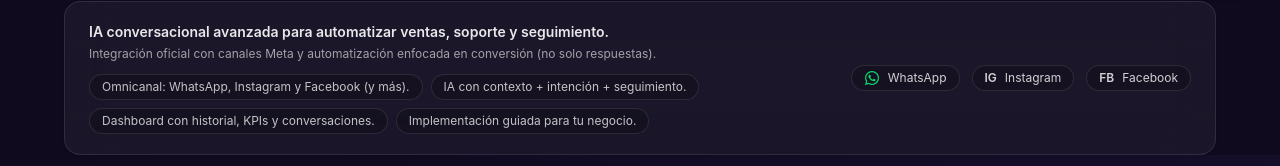
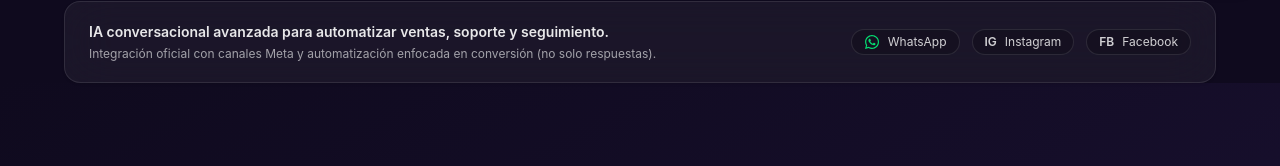
Before and after one commit to lrz80/chatbot-saas-v2, a Next.js app in the folder chatbot-dashboard/: page / in a window 1280 px wide. Shown: the part 823-989 px from the top of the page. Built offline with nearby package versions, Linux system fonts and the light colour scheme.

Commit message:
📂 forzar inclusion de uploads

```diff
--- a/chatbot-dashboard/src/app/page.tsx
+++ b/chatbot-dashboard/src/app/page.tsx
@@ -75,16 +75,6 @@ const capabilities = [
 ];
 
 /** =========================
- *  TRUST bullets (microcopy)
- *  ========================= */
-const trustBullets = [
-  "Omnicanal: WhatsApp, Instagram y Facebook (y más).",
-  "IA con contexto + intención + seguimiento.",
-  "Dashboard con historial, KPIs y conversaciones.",
-  "Implementación guiada para tu negocio.",
-];
-
-/** =========================
  *  Comparison table
  *  ========================= */
 const comparisonRows = [
@@ -94,7 +84,6 @@ const comparisonRows = [
   { feature: "Follow-up automático", aamy: true, manychat: true, respond: "Depende", tidio: false },
   { feature: "Agendamiento con Google Calendar", aamy: true, manychat: false, respond: false, tidio: false },
   { feature: "Meta Pixel + CAPI desde chat", aamy: true, manychat: "Depende", respond: "Depende", tidio: false },
-  { feature: "Voz IA + emociones (opcional)", aamy: true, manychat: false, respond: false, tidio: false },
 ];
 
 export default function LandingPage() {
@@ -144,6 +133,8 @@ export default function LandingPage() {
       <section className="px-4 sm:px-6 md:px-8 mt-6">
         <div className="max-w-6xl mx-auto">
           <div className="flex flex-col lg:flex-row items-center justify-between gap-5 bg-white/5 border border-white/10 backdrop-blur-xl rounded-2xl px-6 py-5 shadow-sm">
+
+            {/* Texto principal */}
             <div className="text-center lg:text-left">
               <p className="text-sm text-white/90 font-semibold">
                 IA conversacional avanzada para automatizar ventas, soporte y seguimiento.
@@ -151,19 +142,9 @@ export default function LandingPage() {
               <p className="text-xs text-white/60 mt-1">
                 Integración oficial con canales Meta y automatización enfocada en conversión (no solo respuestas).
               </p>
-
-              <div className="mt-3 flex flex-wrap gap-2 justify-center lg:justify-start">
-                {trustBullets.map((t, idx) => (
-                  <span
-                    key={idx}
-                    className="text-xs text-white/75 bg-black/20 border border-white/10 rounded-full px-3 py-1"
-                  >
-                    {t}
-                  </span>
-                ))}
-              </div>
             </div>
 
+            {/* Pills de canales */}
             <div className="flex items-center gap-3">
               <ChannelPill label="WhatsApp" variant="wa" />
               <ChannelPill label="Instagram" variant="ig" />
@@ -242,7 +223,7 @@ export default function LandingPage() {
             </div>
 
             <div className="mt-6 flex gap-3 flex-col sm:flex-row">
-              <a href="/login" className="w-full">
+              <a href="/register" className="w-full">
                 <button className="w-full bg-purple-600 hover:bg-purple-700 text-white font-bold px-6 py-3 rounded-xl shadow-lg transition">
                   Activar Aamy en mi negocio
                 </button>
@@ -338,14 +319,9 @@ export default function LandingPage() {
           </p>
 
           <div className="flex flex-col sm:flex-row gap-3 justify-center">
-            <a href="/login">
+            <a href="/register">
               <button className="bg-purple-600 hover:bg-purple-700 text-white font-bold px-8 py-4 rounded-full text-lg shadow-lg transition">
                 Activar Aamy ahora
-              </button>
-            </a>
-            <a href="#demo">
-              <button className="bg-white/10 hover:bg-white/15 border border-white/15 text-white font-semibold px-8 py-4 rounded-full text-lg transition">
-                Ver demo
               </button>
             </a>
           </div>
```
